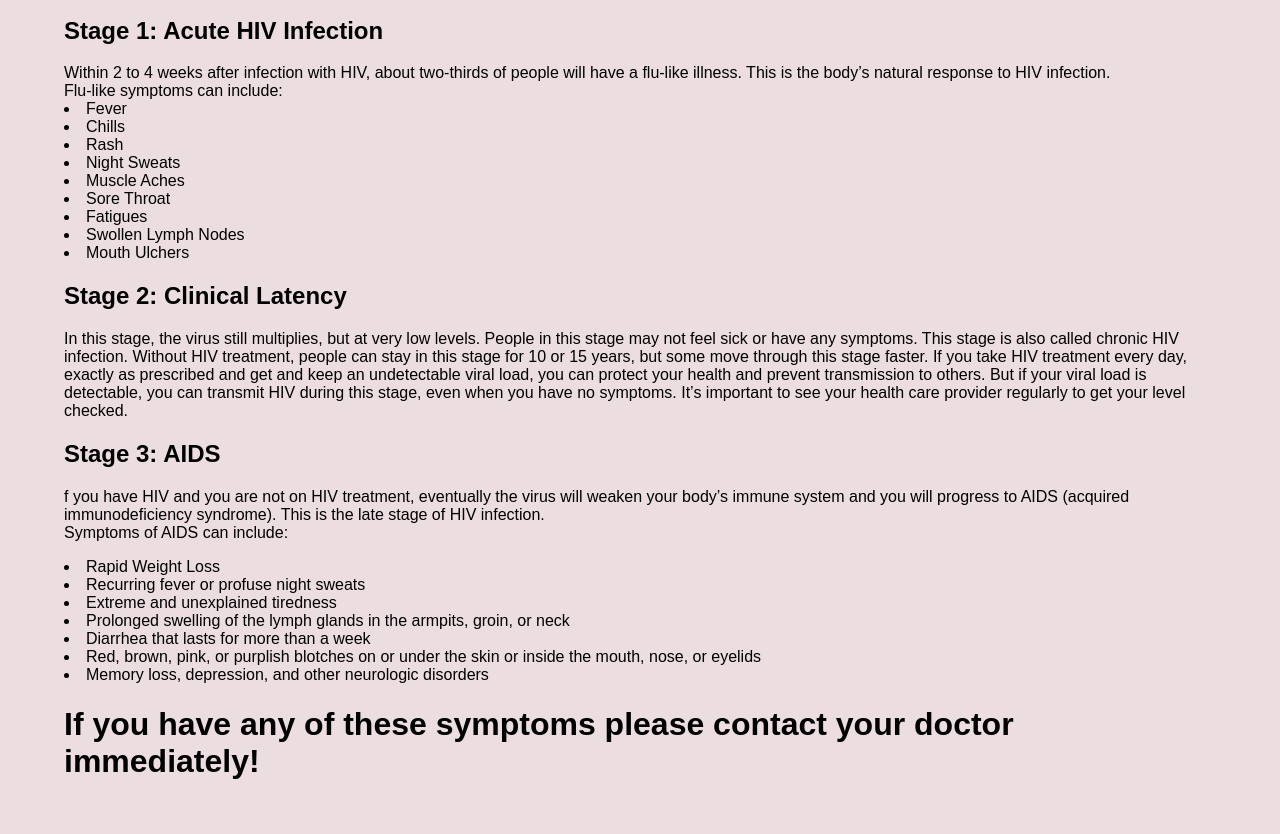
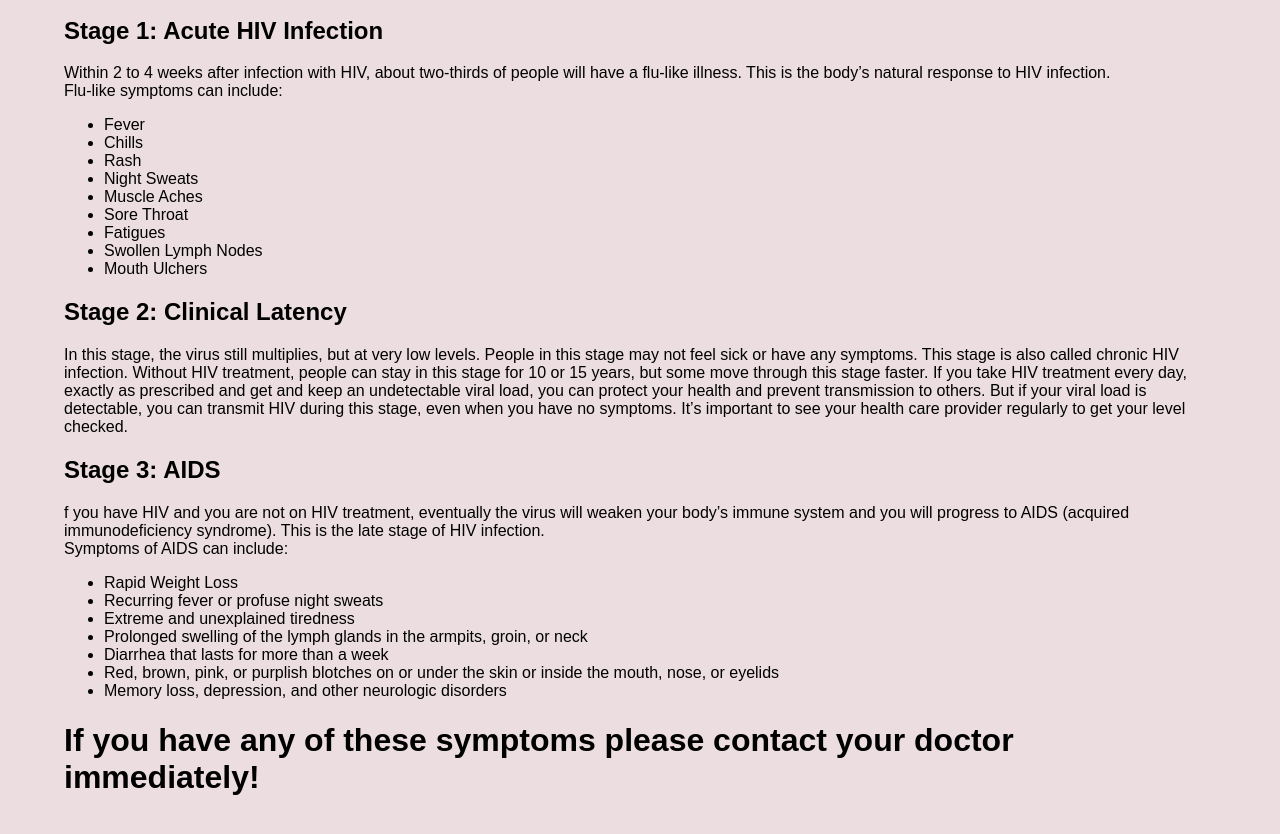
Before and after one commit to suryadiarya/suryadiarya.github.io, a plain HTML site: page 1.html in a window 1280 px wide. Shown: the part 444-1278 px from the top of the page. Drawn offline with Linux system fonts and the light colour scheme.

Commit message:
list changes

```diff
--- a/1.html
+++ b/1.html
@@ -25,7 +25,7 @@
 	<p></p>Within 2 to 4 weeks after infection with HIV, about two-thirds of people will have a flu-like illness. This is the body’s natural response to HIV infection.
 	<br>
 	Flu-like symptoms can include:<br>
-	<li>Fever</li><li>Chills</li><li>Rash</li><li>Night Sweats</li><li>Muscle Aches</li><li>Sore Throat</li><li>Fatigues</li><li>Swollen Lymph Nodes</li><li>Mouth Ulchers</li></div>
+	<ul><li>Fever</li><li>Chills</li><li>Rash</li><li>Night Sweats</li><li>Muscle Aches</li><li>Sore Throat</li><li>Fatigues</li><li>Swollen Lymph Nodes</li><li>Mouth Ulchers</li></ul></div>
 <div class="sym3"><h2><strong>Stage 2: Clinical Latency</strong></h2>
 	<p>In this stage, the virus still multiplies, but at very low levels. People in this stage may not feel sick or have any symptoms. This stage is also called chronic HIV infection.
 
@@ -36,7 +36,7 @@ If you take HIV treatment every day, exactly as prescribed and get and keep an u
 	<p>f you have HIV and you are not on HIV treatment, eventually the virus will weaken your body’s immune system and you will progress to AIDS (acquired immunodeficiency syndrome). This is the late stage of HIV infection.
 	<br>
 	Symptoms of AIDS can include:
-	<li>Rapid Weight Loss</li><li>Recurring fever or profuse night sweats</li><li>Extreme and unexplained tiredness</li><li>Prolonged swelling of the lymph glands in the armpits, groin, or neck</li><li>Diarrhea that lasts for more than a week</li><li>Red, brown, pink, or purplish blotches on or under the skin or inside the mouth, nose, or eyelids</li><li>Memory loss, depression, and other neurologic disorders</li></p>
+	<ul><li>Rapid Weight Loss</li><li>Recurring fever or profuse night sweats</li><li>Extreme and unexplained tiredness</li><li>Prolonged swelling of the lymph glands in the armpits, groin, or neck</li><li>Diarrhea that lasts for more than a week</li><li>Red, brown, pink, or purplish blotches on or under the skin or inside the mouth, nose, or eyelids</li><li>Memory loss, depression, and other neurologic disorders</li></ul></p>
 	<h1><strong>If you have any of these symptoms please contact your doctor immediately!</strong></h1></div>
 
 </div>
```
